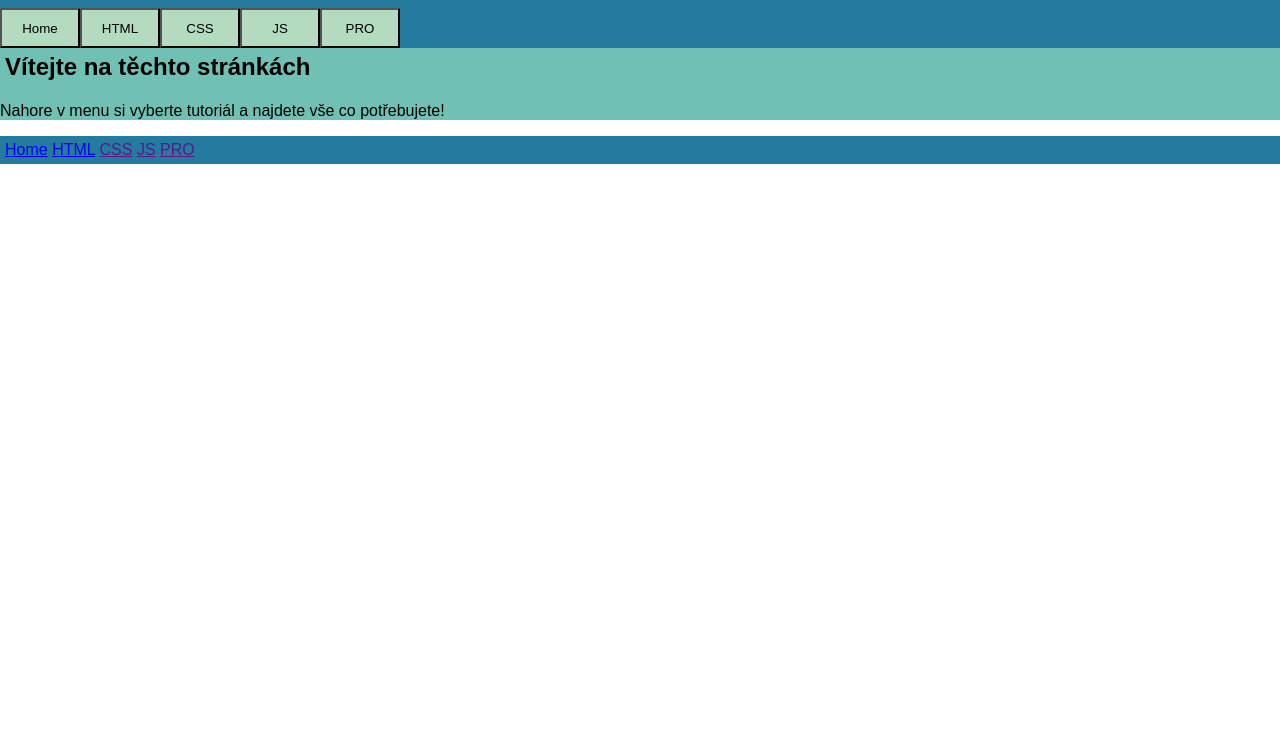
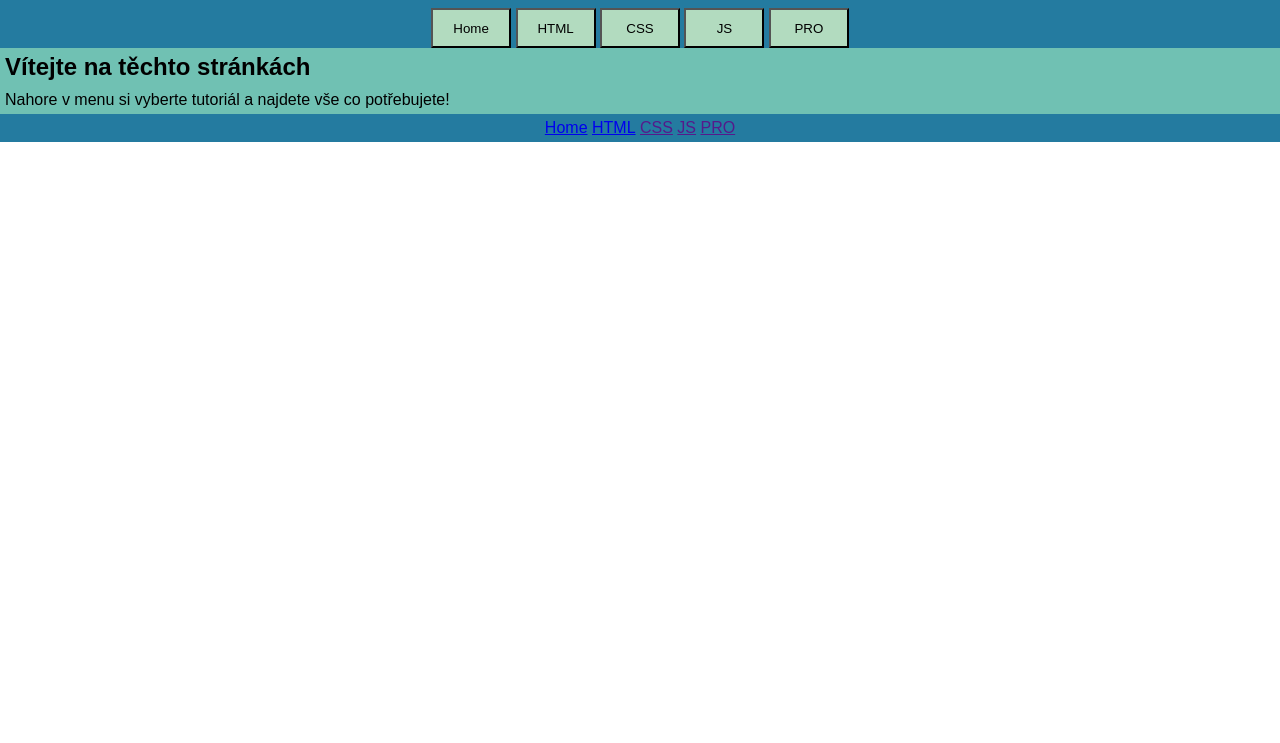
Before and after one commit to Martincz7578/HTML-Tuto-, a plain HTML site: page index.html in a window 1280 px wide. Shown: the part 57-800 px from the top of the page. Drawn offline with nearby package versions, Linux system fonts and the light colour scheme.

Commit message:
Fixed the mess

```diff
--- a/index.html
+++ b/index.html
@@ -16,11 +16,13 @@
     <header>
         <h1>Český tutoriál pro HTML</h1><br>
         <div class="flex">
-            <a href=""><button>Home</button></a>
-            <a href="pages/html.html"><button>HTML</button></a>
-            <a href=""><button>CSS</button></a>
-            <a href=""><button>JS</button></a>
-            <a href=""><button>PRO  </button></a>
+            <nav>
+                <a href=""><button>Home</button></a>
+                <a href="pages/html.html"><button>HTML</button></a>
+                <a href=""><button>CSS</button></a>
+                <a href=""><button>JS</button></a>
+                <a href=""><button>PRO  </button></a>
+            </nav>
         </div>
     </header>
     <main>
--- a/styles/styles.css
+++ b/styles/styles.css
@@ -1,10 +1,6 @@
 body{
     font-family: Arial, Helvetica, sans-serif;
     margin: 0;
-}
-
-nav{
-    align-items: center;
 }
 
 header{
@@ -23,7 +19,7 @@ footer{
     margin: 0;
 }
 
-h1, h2{
+h1, h2, h3, h4, h5, h6, p{
     margin: 0;
     padding: 5px;
 }
@@ -38,11 +34,29 @@ button{
     cursor: pointer;
 }
 
+button:hover{
+    background-color: #247BA0;
+    color: white;
+    transform: translateY(-5px);
+}
+
+button, a{
+    display: inline-block;
+    align-self: center;
+}
+
+button-container {
+    display: flex;
+    justify-content: center;
+    align-items: center;
+}
+
 
 .flex{
     display: flex;
     flex-direction: row;
     flex-wrap: wrap;
+    justify-content: center;
 }
 
 .pad{
```
